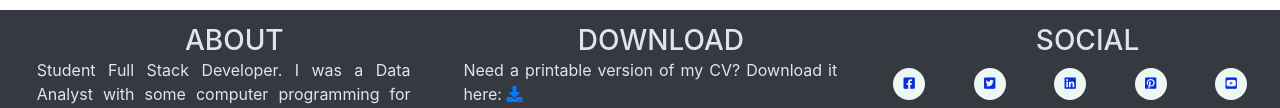
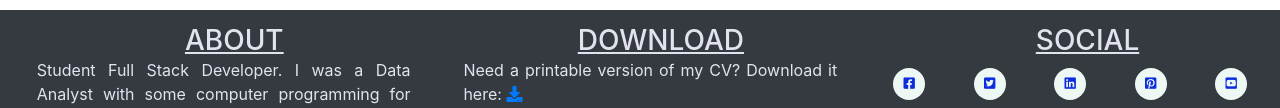
Before and after one commit to Code-Institute-Submissions/MyCareerPortfolio, a plain HTML site: page experiences.html in a window 1280 px wide. Shown: the part 2614-2722 px from the top of the page. Drawn offline with nearby package versions, Linux system fonts and the light colour scheme.

Commit message:
Updated index & experiences files

```diff
--- a/experiences.html
+++ b/experiences.html
@@ -211,14 +211,14 @@
 	<footer>
 		<div class="row no-gutters">
 			<div class="column-footer">
-				<h3>ABOUT</h3>
+				<h3><u>ABOUT</u></h3>
 				<p>
 					Student Full Stack Developer. I was a Data Analyst with some computer programming for systems
 					analysis.
 				</p>
 			</div>
 			<div class="column-footer">
-				<h3>DOWNLOAD</h3>
+				<h3><u>DOWNLOAD</u></h3>
 				<p>
 					Need a printable version of my CV? Download it here:
 					<a href="assets/cv/mycv.pdf" target="_blank" class="cv-pdf">
@@ -230,7 +230,7 @@
 				</p>
 			</div>
 			<div class="column-footer">
-				<h3>SOCIAL</h3>
+				<h3><u>SOCIAL</u></h3>
 				<ul class="social-links">
 					<li>
 						<a href="https://www.facebook.com/" target="_blank">
```
Also changed, not shown: index.html (+3 -3 lines).
